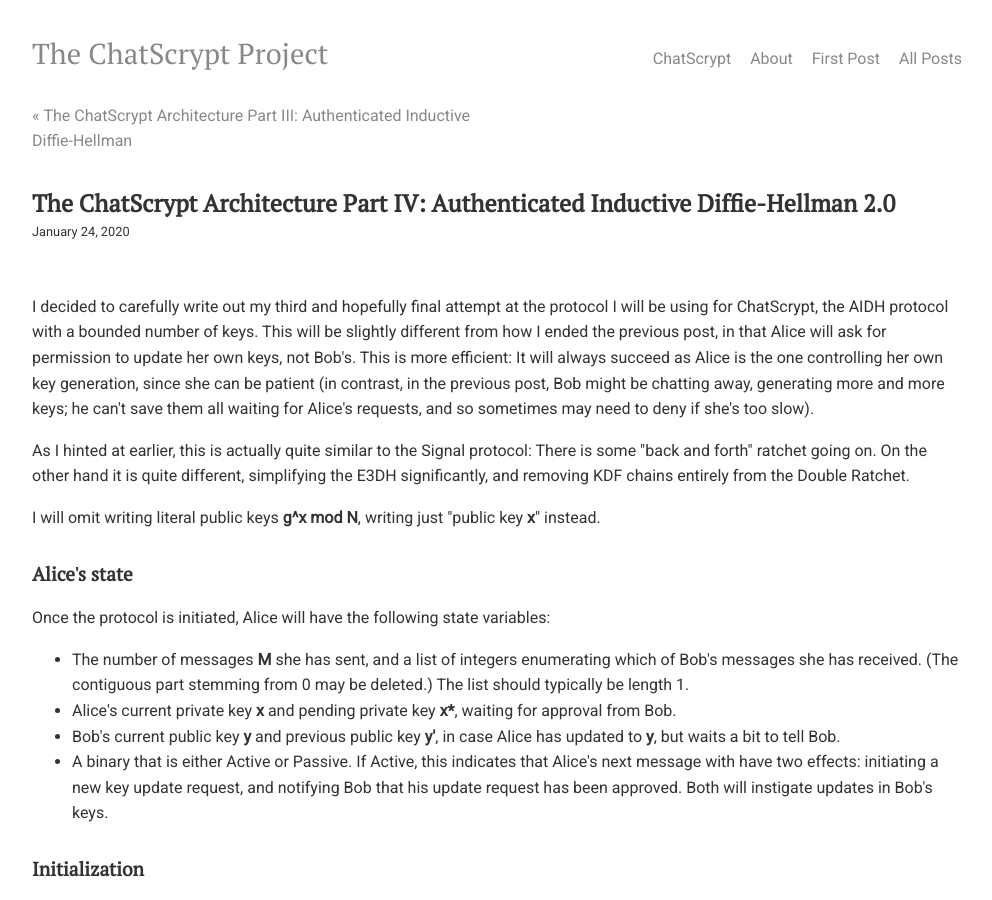
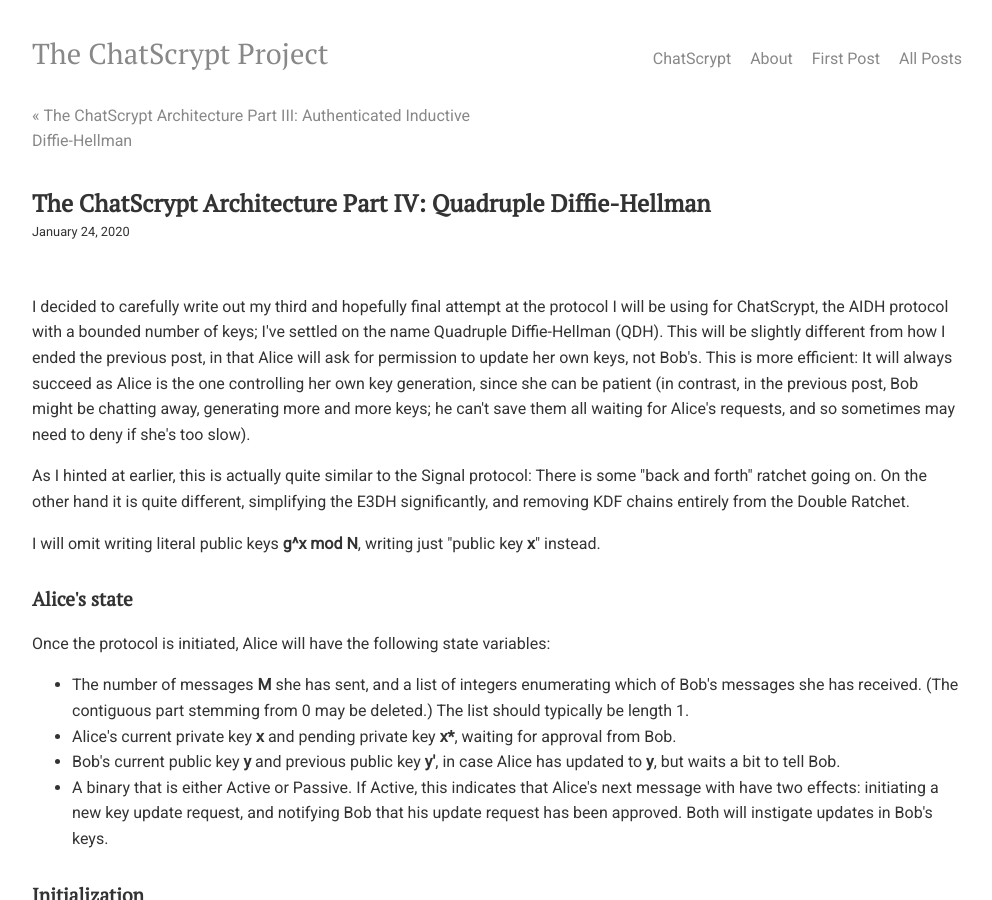
Before and after one commit to chatscrypt/chatscrypt.github.io, a Jekyll site: the page built from _posts/2020-01-24-the-chatscrypt-architecture-part-iv-quadruple-diffie-hellman.html, in a window 1280 px wide and 900 px high. Shown: the whole window, without its empty margins (143-1135 px from the left). Built offline with Jekyll 4.4.1, drawn with Linux system fonts in a browser that asks for light colours; comment, search, counter and statistics services are not loaded.

Commit message:
Update and rename 2020-01-24-the-chatscrypt-architecture-part-iv-authenticated-inductive-diffie-hellman-2.html to 2020-01-24-the-chatscrypt-architecture-part-iv-quadruple-diffie-hellman.html

```diff
--- a/_posts/2020-01-24-the-chatscrypt-architecture-part-iv-authenticated-inductive-diffie-hellman-2.html
+++ b/_posts/2020-01-24-the-chatscrypt-architecture-part-iv-quadruple-diffie-hellman.html
@@ -1,11 +1,11 @@
 ---
 layout: post
-title: "The ChatScrypt Architecture Part IV: Authenticated Inductive Diffie-Hellman 2.0"
+title: "The ChatScrypt Architecture Part IV: Quadruple Diffie-Hellman"
 comments: true
 date: 2020-01-24
 ---
 
-I decided to carefully write out my third and hopefully final attempt at the protocol I will be using for ChatScrypt, the AIDH protocol with a bounded number of keys. This will be slightly different from how I ended the previous post, in that Alice will ask for permission to update her own keys, not Bob's. This is more efficient: It will always succeed as Alice is the one controlling her own key generation, since she can be patient (in contrast, in the previous post, Bob might be chatting away, generating more and more keys; he can't save them all waiting for Alice's requests, and so sometimes may need to deny if she's too slow).
+I decided to carefully write out my third and hopefully final attempt at the protocol I will be using for ChatScrypt, the AIDH protocol with a bounded number of keys; I've settled on the name Quadruple Diffie-Hellman (QDH). This will be slightly different from how I ended the previous post, in that Alice will ask for permission to update her own keys, not Bob's. This is more efficient: It will always succeed as Alice is the one controlling her own key generation, since she can be patient (in contrast, in the previous post, Bob might be chatting away, generating more and more keys; he can't save them all waiting for Alice's requests, and so sometimes may need to deny if she's too slow).
 
 <p>As I hinted at earlier, this is actually quite similar to the Signal protocol: There is some "back and forth" ratchet going on. On the other hand it is quite different, simplifying the E3DH significantly, and removing KDF chains entirely from the Double Ratchet.
 
```
